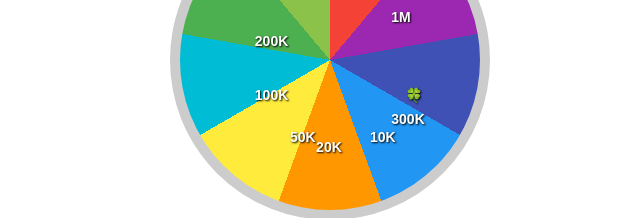
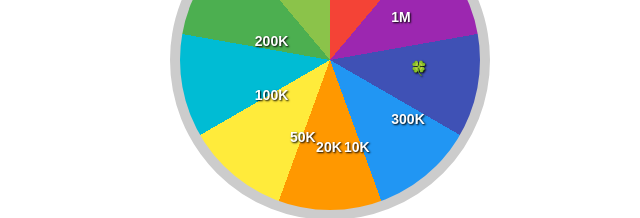
Before and after one commit to Ngoctrainer/tritueforlife, a plain HTML site: page index.html in a window 1280 px wide. Shown: the part 221-439 px from the top of the page, without its empty margins (320-960 px from the left). Drawn offline with Linux system fonts and the light colour scheme.

Commit message:
Update index.html

```diff
--- a/index.html
+++ b/index.html
@@ -19,8 +19,8 @@
 
   <div class="wheel-container">
 <div class="wheel" id="wheel">
-  <div class="label" style="--angle: 20deg;">🍀</div>
-  <div class="label" style="--angle: 60deg;">10K</div>
+  <div class="label" style="--angle: 0deg;">🍀</div>
+  <div class="label" style="--angle: 80deg;">10K</div>
   <div class="label" style="--angle: 100deg;">20K</div>
   <div class="label" style="--angle: 120deg;">50K</div>
   <div class="label" style="--angle: 160deg;">100K</div>
```
